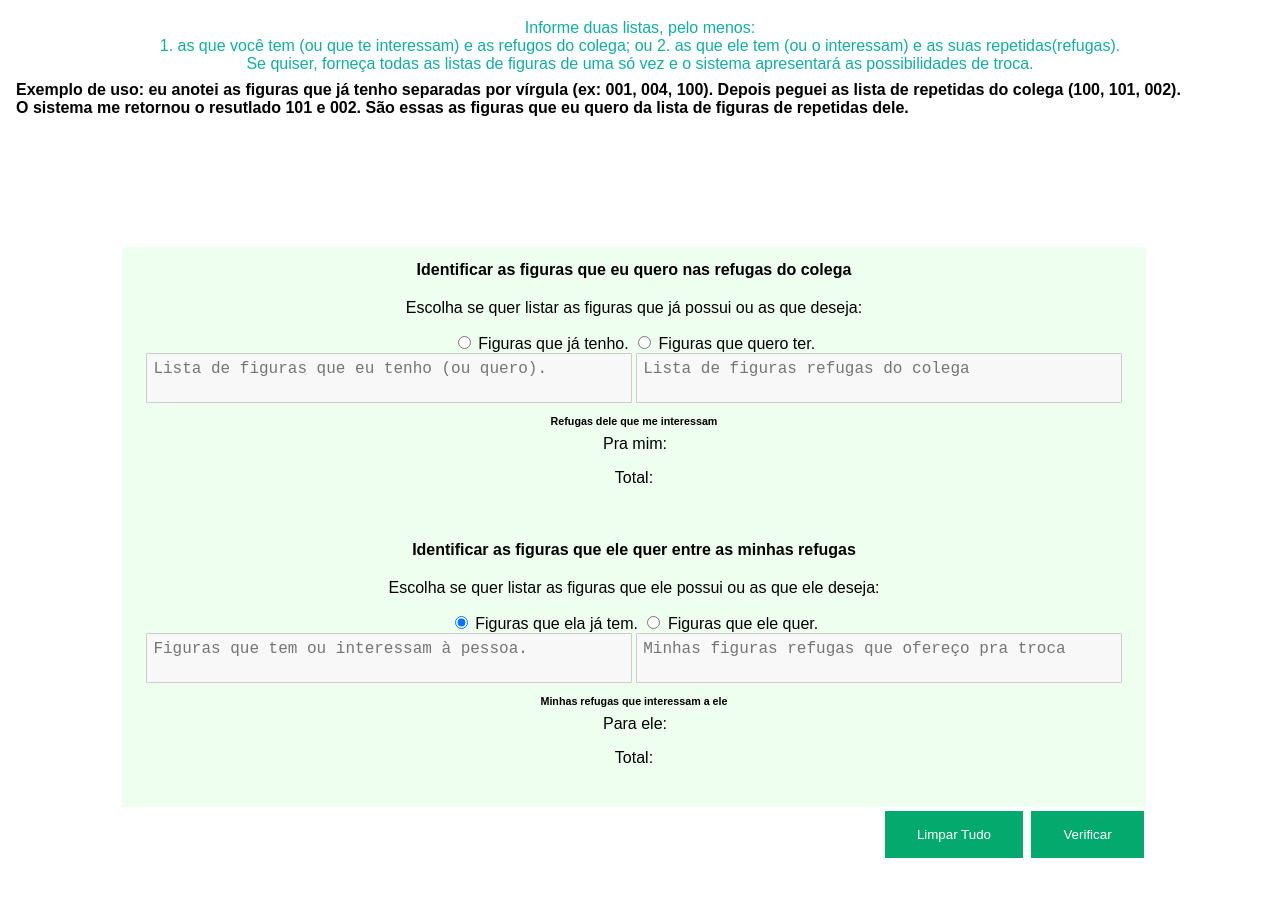
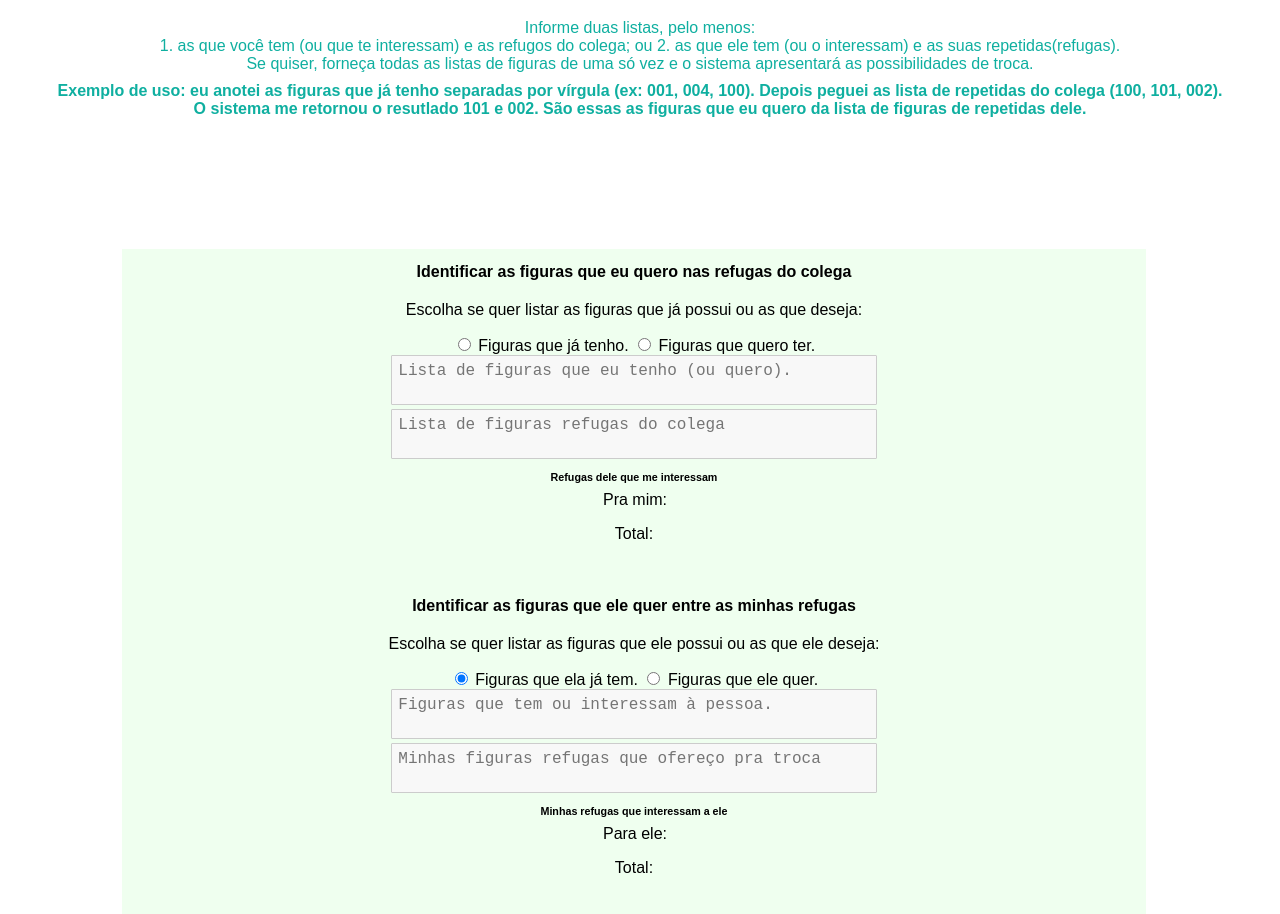
Before and after one commit to tcruzfranca/trocaFigura, a plain HTML site: page index.html in a window 1280 px wide. Shown: the top 914 px of the page. Before the commit the page ends 862 px from the top, so only its background shows below. Drawn offline with Linux system fonts and the light colour scheme.

Commit message:
Update index.html

```diff
--- a/index.html
+++ b/index.html
@@ -224,8 +224,8 @@
         1. as que você tem (ou que te interessam) e as refugos do colega; ou
         2. as que ele tem (ou o interessam) e as suas repetidas(refugas). <br/>
         Se quiser, forneça todas as listas de figuras de uma só vez e o sistema apresentará as possibilidades de troca.</p> </h3>
-    <h4>Exemplo de uso: eu anotei as figuras que já tenho separadas por vírgula (ex: 001, 004, 100). Depois peguei as lista de repetidas do colega (100, 101, 002).<br/>
-    O sistema me retornou o resutlado 101 e 002. São essas as figuras que eu quero da lista de figuras de repetidas dele.
+    <h4><p class="orientacao">Exemplo de uso: eu anotei as figuras que já tenho separadas por vírgula (ex: 001, 004, 100). Depois peguei as lista de repetidas do colega (100, 101, 002).<br/>
+    O sistema me retornou o resutlado 101 e 002. São essas as figuras que eu quero da lista de figuras de repetidas dele.</p>
     </h4>
 
     <div id="match_para_troca">
@@ -238,7 +238,7 @@
             <input type="radio" id="l_fig_desejadas" name="lista_entrada" value="figuras_desejadas"/>
             <label for="l_fig_desejadas">Figuras que quero ter.</label>
             <br/>
-            <textarea id="me_interessam" placeholder="Lista de figuras que eu tenho (ou quero)."></textarea>
+            <textarea id="me_interessam" placeholder="Lista de figuras que eu tenho (ou quero)."></textarea><br/>
             <textarea id="suas_refugas" placeholder = "Lista de figuras refugas do colega"></textarea>
             <div id="meu_interesse">
                 <h6> Refugas dele que me interessam</h6>
@@ -257,7 +257,7 @@
             <input type="radio" id="l_fig_desejadas_colega" name="lista_entrada" value="figuras_desejadas_colega"/>
             <label for="l_fig_desejadas_colega">Figuras que ele quer.</label>
             <br/>
-            <textarea id="lhes_interessa" placeholder="Figuras que tem ou interessam à pessoa."></textarea>
+            <textarea id="lhes_interessa" placeholder="Figuras que tem ou interessam à pessoa."></textarea><br/>
             <textarea id="minhas_refugas" placeholder="Minhas figuras refugas que ofereço pra troca"></textarea><br/>
             <div id="interesse_dele">
                 <h6> Minhas refugas que interessam a ele </h6>
```
